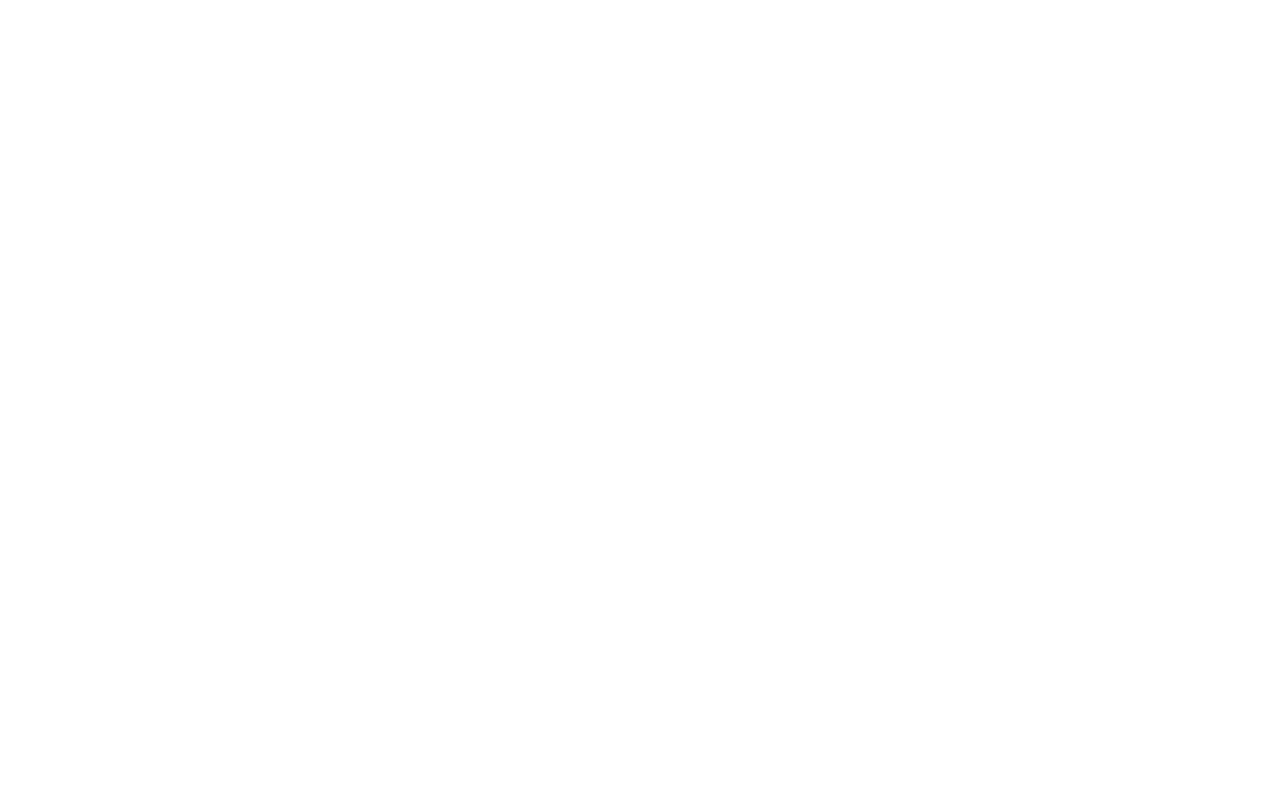
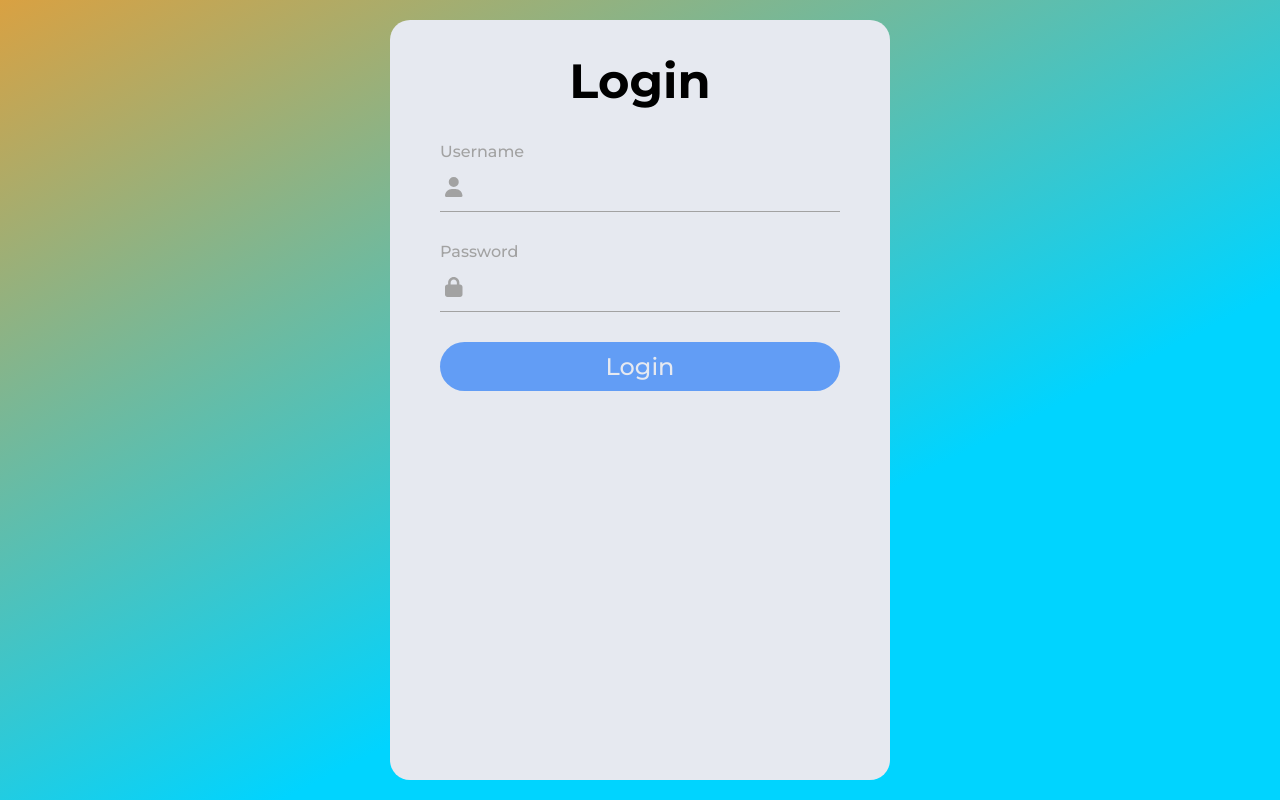
Before and after one commit to marcinjaborski/lang-app-front, a React (Create React App) app: page /login in a window 1280 px wide. Before the commit this address had no page. Built offline with nearby package versions, Linux system fonts and the light colour scheme.

Commit message:
Login and Register form

```diff
--- a/src/App.tsx
+++ b/src/App.tsx
@@ -3,6 +3,8 @@
 import Navbar from "./components/Navbar";
 import Home from "./components/Home";
 import EditorPanel from "./components/EditorPanel";
+import Login from './components/Login';
+import Register from "./components/Register";
 
 function App() {
   return (
@@ -13,6 +15,8 @@
           <Route path="/" element={<Home />} />
           <Route path="/editor" element={<EditorPanel />} />
           <Route path="/editor/:id" element={<EditorPanel />} />
+          <Route path="/login" element={<Login />} />
+          <Route path="/register" element={<Register />} />
         </Routes>
       </div>
     </div>
--- /dev/null
+++ b/src/components/Login.tsx
@@ -0,0 +1,40 @@
+import React, { useState } from "react";
+import { LoginStyled } from "./styles/Login.styled";
+import LoginInput from "./LoginInput";
+import { faLock, faUser } from "@fortawesome/free-solid-svg-icons";
+import LoginButton from "./LoginButton";
+import { useNavigate } from "react-router-dom";
+
+const Login = () => {
+  const [username, setUsername] = useState("");
+  const [password, setPassword] = useState("");
+  const navigate = useNavigate();
+
+  const handleSubmit = (e) => {
+    e.preventDefault();
+    const user = { username, password };
+    fetch("http://localhost:5000/login", {
+      method: "POST",
+      headers: {"Content-Type": "application/json"},
+      body: JSON.stringify(user),
+    })
+      .then((res) => {
+        console.log(res)
+        navigate("/");
+      })
+      .catch((err) => {});
+  };
+
+  return (
+    <LoginStyled>
+      <form onSubmit={handleSubmit}>
+        <h1>Login</h1>
+        <LoginInput label="Username" icon={faUser} value={username} setValue={setUsername} />
+        <LoginInput label="Password" icon={faLock} value={password} setValue={setPassword} type="password" />
+        <LoginButton text="Login" />
+      </form>
+    </LoginStyled>
+  );
+};
+
+export default Login;
--- /dev/null
+++ b/src/components/LoginButton.tsx
@@ -0,0 +1,12 @@
+import React from "react";
+import { LoginButtonsStyled } from "./styles/LoginButtons.styled";
+
+const LoginButton = (props) => {
+  return (
+    <LoginButtonsStyled>
+      <button>{props.text}</button>
+    </LoginButtonsStyled>
+  );
+};
+
+export default LoginButton;
--- /dev/null
+++ b/src/components/LoginInput.tsx
@@ -0,0 +1,22 @@
+import React from "react";
+import { LoginStyled } from "./styles/LoginInput.styled";
+import { FontAwesomeIcon } from "@fortawesome/react-fontawesome";
+
+const LoginInput = (props) => {
+  return (
+    <LoginStyled>
+      <label>
+        {props.label}
+        <FontAwesomeIcon icon={props.icon}/>
+        <input
+          required
+          type={props.type}
+          value={props.value}
+          onChange={(e) => props.setValue(e.target.value)}
+        />
+      </label>
+    </LoginStyled>
+  );
+};
+
+export default LoginInput;
--- a/src/components/Navbar.tsx
+++ b/src/components/Navbar.tsx
@@ -6,7 +6,7 @@
 
 const Navbar = () => {
   const location = useLocation();
-  if (location.pathname === "/login") return <></>;
+  if (location.pathname === "/login" || location.pathname === "/register") return <></>;
   return (
     <NavbarStyled>
       <div className="topButtons">
@@ -17,7 +17,7 @@
       </div>
       <div className="bottomButtons">
         <MenuButton link="/" icon={faCog} />
-        <MenuButton link="/" icon={faUser} />
+        <MenuButton link="/register" icon={faUser} />
       </div>
     </NavbarStyled>
   );
--- /dev/null
+++ b/src/components/Register.tsx
@@ -0,0 +1,43 @@
+import React, { useState } from "react";
+import { LoginStyled } from "./styles/Login.styled";
+import LoginInput from "./LoginInput";
+import { faAt, faLock, faUser } from "@fortawesome/free-solid-svg-icons";
+import LoginButton from "./LoginButton";
+import { useNavigate } from "react-router-dom";
+
+const Register = () => {
+  const [username, setUsername] = useState("");
+  const [email, setEmail] = useState("");
+  const [password, setPassword] = useState("");
+  const [password2, setPassword2] = useState("");
+
+  const navigate = useNavigate();
+
+  const handleSubmit = (e) => {
+    e.preventDefault();
+    const user = { username, email, password, password2 };
+    fetch("http://localhost:5000/sign-up", {
+      method: "POST",
+      headers: { "Content-Type": "application/json" },
+      body: JSON.stringify(user),
+    })
+      .then(() => {
+        navigate("/");
+      })
+      .catch((err) => {});
+  };
+  return (
+    <LoginStyled>
+      <form onSubmit={handleSubmit}>
+        <h1>Register</h1>
+        <LoginInput label="Username" icon={faUser} value={username} setValue={setUsername} />
+        <LoginInput label="Email" icon={faAt} value={email} setValue={setEmail} />
+        <LoginInput label="Password" icon={faLock} value={password} setValue={setPassword} type="password" />
+        <LoginInput label="Repeat password" icon={faLock} value={password2} setValue={setPassword2} type="password" />
+        <LoginButton text="Sign-up" />
+      </form>
+    </LoginStyled>
+  );
+};
+
+export default Register;
--- /dev/null
+++ b/src/components/styles/Login.styled.ts
@@ -0,0 +1,24 @@
+import styled from "styled-components";
+
+export const LoginStyled = styled.div`
+  & {
+    display: flex;
+    justify-content: center;
+    align-items: center;
+    background: rgb(217,161,66);
+    background: linear-gradient(153deg, rgba(217,161,66,1) 0%, rgba(0,212,255,1) 65%);
+    height: 100vh;
+  }
+
+  form {
+    width: 500px;
+    height: 95%;
+    border-radius: 20px;
+    background-color: var(--primary);
+  }
+
+  h1 {
+    text-align: center;
+    font-size: 3em;
+  }
+`;
--- /dev/null
+++ b/src/components/styles/LoginButtons.styled.ts
@@ -0,0 +1,21 @@
+import styled from "styled-components";
+
+export const LoginButtonsStyled = styled.div`
+  & {
+    display: flex;
+    justify-content: center;
+  }
+
+  button {
+    width: 80%;
+    font-size: 1.5em;
+    font-family: "Montserrat", sans-serif;
+    background-color: var(--secondary);
+    outline: none;
+    border: none;
+    border-radius: 25px;
+    padding: 10px;
+    color: var(--primary);
+    cursor: pointer;
+  }
+`;
--- /dev/null
+++ b/src/components/styles/LoginInput.styled.ts
@@ -0,0 +1,36 @@
+import styled from "styled-components";
+
+export const LoginStyled = styled.div`
+  & {
+    display: flex;
+    justify-content: center;
+    margin-bottom: 30px;
+  }
+
+  label {
+    display: flex;
+    flex-direction: column;
+    width: 80%;
+    color: var(--light-gray);
+    position: relative;
+  }
+
+  input {
+    width: 100%;
+    border: none;
+    background-color: unset;
+    outline: none;
+    border-bottom: 1px solid var(--light-gray);
+    line-height: 1.5;
+    font-size: 20px;
+    font-family: "Montserrat", sans-serif;
+    padding: 10px 10px 10px 30px;
+  }
+
+  svg {
+    position: absolute;
+    left: 5px;
+    bottom: 15px;
+    font-size: 20px;
+  }
+`;
```
Also changed, not shown: src/useFetch.ts (renamed from src/useFetch.tsx).
